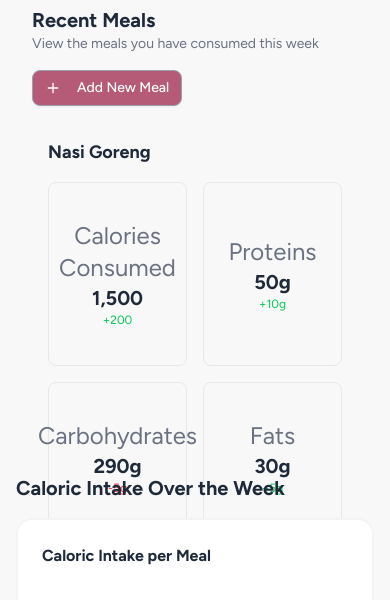
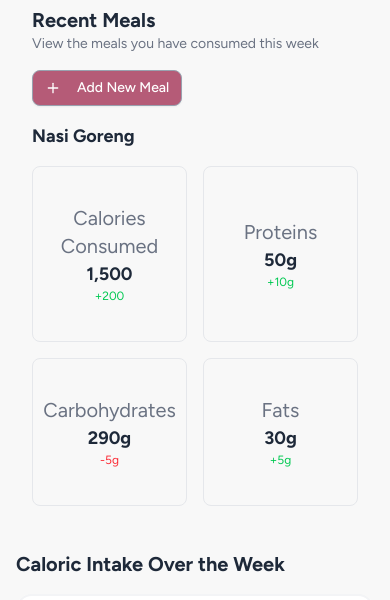
Before and after one commit to Amriiqra/preglow-project, a Next.js app: page /nutrition in a window 390 px wide. Shown: the part 1460-2060 px from the top of the page. Built offline with nearby package versions, Linux system fonts and the light colour scheme; no server answers; a web font is replaced by a local one.

Commit message:
edit layout

```diff
--- a/src/views/nutrition/Nutrion.js
+++ b/src/views/nutrition/Nutrion.js
@@ -126,27 +126,27 @@ const MealItem = ({ time, calories, icon }) => (
 );
 
 const FeaturedRecentMeal = ({ data }) => (
-    <div className="p-4 mt-4 h-full flex flex-col">
+    <div className="lg:p-4  mt-4 h-full flex flex-col">
         <h1 className="text-lg font-bold text-gray-800 mb-4">{data.name}</h1>
         <div className="grid grid-cols-2 gap-4 flex-grow">
             <div className="text-center p-2 rounded-md border flex flex-col items-center justify-center border-gray-200">
-                <p className="text-2xl text-gray-500">Calories Consumed</p>
-                <p className="text-xl font-bold text-gray-800">{data.calories}</p>
+                <p className="lg:text-2xl text-xl text-gray-500">Calories Consumed</p>
+                <p className="lg:text-xl text-lg font-bold text-gray-800">{data.calories}</p>
                 <p className="text-xs text-green-500">{data.caloriesDiff}</p>
             </div>
             <div className="text-center p-2 rounded-md border flex flex-col items-center justify-center border-gray-200">
-                <p className="text-2xl text-gray-500">Proteins</p>
-                <p className="text-xl font-bold text-gray-800">{data.proteins}</p>
+                <p className="lg:text-2xl text-xl text-gray-500">Proteins</p>
+                <p className="lg:text-xl text-lg font-bold text-gray-800">{data.proteins}</p>
                 <p className="text-xs text-green-500">{data.proteinsDiff}</p>
             </div>
             <div className="text-center p-2 rounded-md border flex flex-col items-center justify-center border-gray-200">
-                <p className="text-2xl text-gray-500">Carbohydrates</p>
-                <p className="text-xl font-bold text-gray-800">{data.carbohydrates}</p>
+                <p className="lg:text-2xl text-xl text-gray-500">Carbohydrates</p>
+                <p className="lg:text-xl text-lg font-bold text-gray-800">{data.carbohydrates}</p>
                 <p className="text-xs text-red-500">{data.carbohydratesDiff}</p>
             </div>
             <div className="text-center p-2 rounded-md border flex flex-col items-center justify-center border-gray-200">
-                <p className="text-2xl text-gray-500">Fats</p>
-                <p className="text-xl font-bold text-gray-800">{data.fats}</p>
+                <p className="lg:text-2xl text-xl text-gray-500">Fats</p>
+                <p className="lg:text-xl text-lg font-bold text-gray-800">{data.fats}</p>
                 <p className="text-xs text-green-500">{data.fatsDiff}</p>
             </div>
         </div>
@@ -238,7 +238,7 @@ export default function NutritionView() {
             </div>
 
             <div className="grid grid-cols-1 lg:grid-cols-2 gap-6 pt-4 **items-stretch**">
-                <div className="p-4 **h-full**">
+                <div className="p-4 **h-full** mb-30">
                     <h2 className="text-xl font-bold text-gray-800">Recent Meals</h2>
                     <p className="text-sm text-gray-500 mb-4">View the meals you have consumed this week</p>
 
@@ -290,7 +290,7 @@ export default function NutritionView() {
 
                 </div>
 
-                <div className="h-full space-y-4">
+                <div className="h-full space-y-4 mb-20">
                     <h2 className="text-xl font-bold text-gray-800 mb-4">Caloric Intake Over the Week</h2>
 
                     <Card className="shadow-none border-2 border-gray-100 p-6 rounded-2xl relative overflow-hidden">
```
